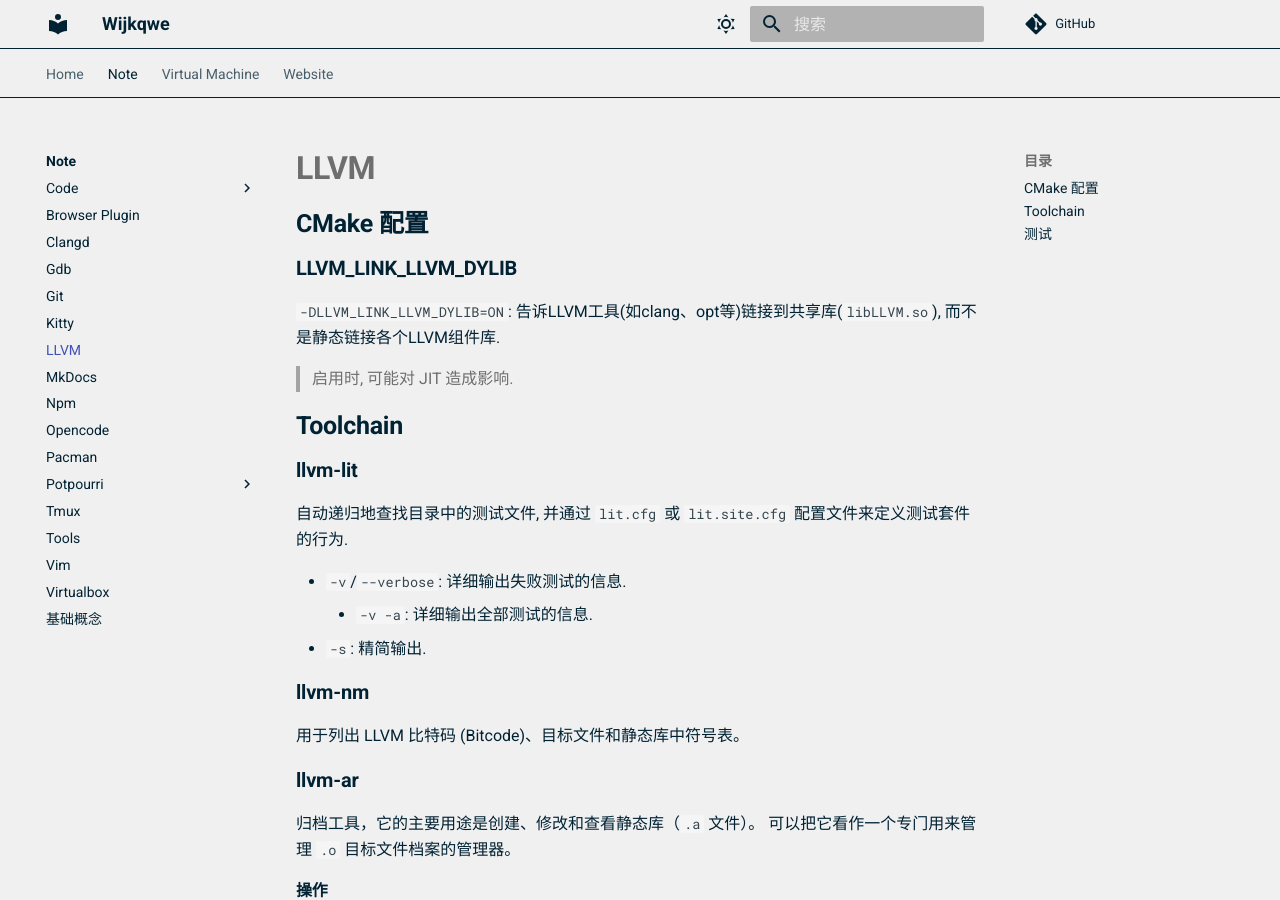
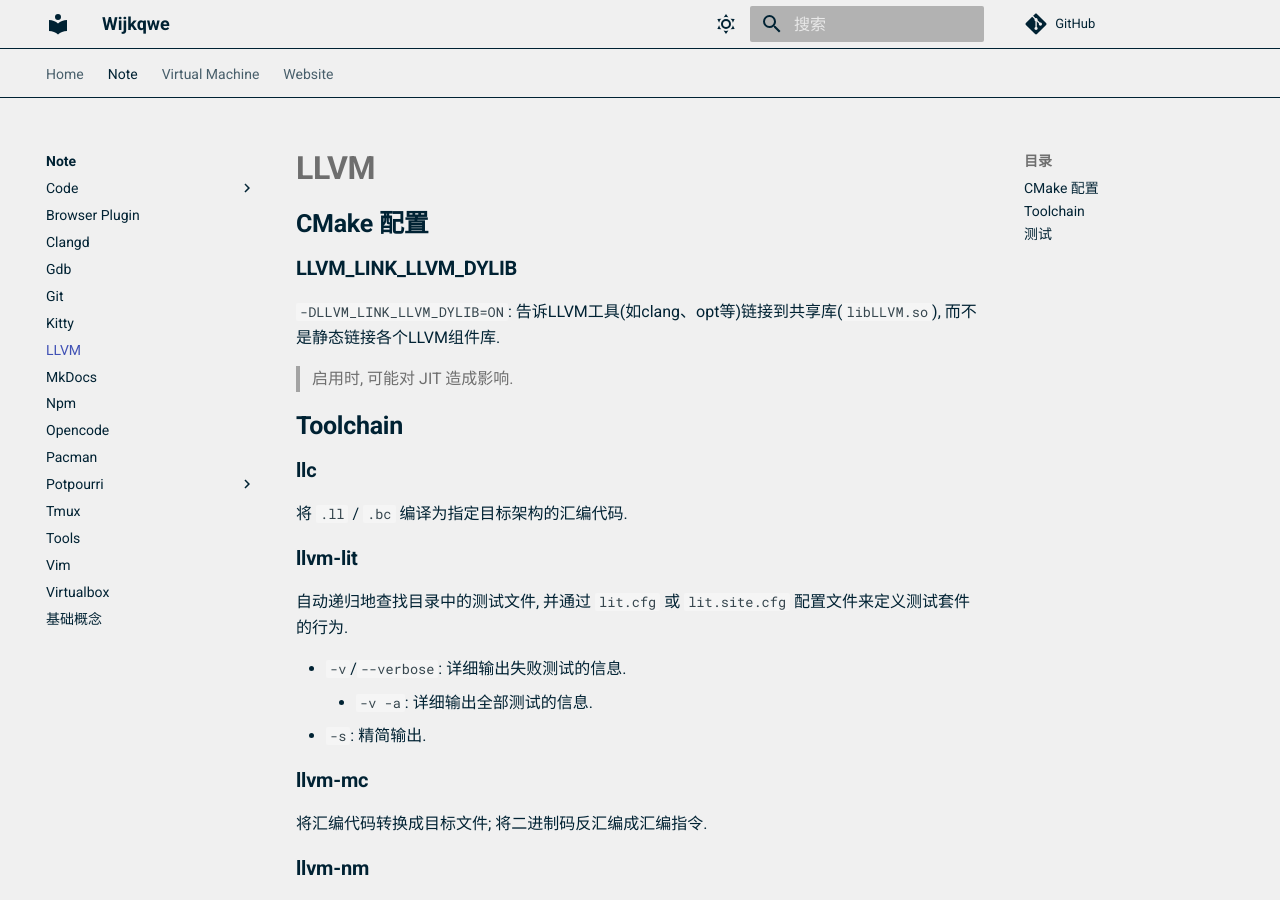
Before and after one commit to Wijkqwe/Wijkqwe.github.io, an MkDocs documentation site: the page built from docs/note/llvm.md, in a window 1280 px wide and 900 px high. Built offline with MkDocs 1.6.1 and Material for MkDocs 9.7.7, drawn with Linux system fonts in a browser that asks for light colours; comment, search, counter and statistics services are not loaded.

Commit message:
[note][llvm]

```diff
--- a/docs/note/llvm.md
+++ b/docs/note/llvm.md
@@ -10,6 +10,10 @@
 
 ## Toolchain
 
+### llc
+
+将 `.ll` / `.bc` 编译为指定目标架构的汇编代码.
+
 ### llvm-lit
 
 自动递归地查找目录中的测试文件, 并通过 `lit.cfg` 或 `lit.site.cfg` 配置文件来定义测试套件的行为.
@@ -17,6 +21,11 @@
 - `-v`/`--verbose`: 详细输出失败测试的信息.
     - `-v -a`: 详细输出全部测试的信息.
 - `-s`: 精简输出.
+
+### llvm-mc
+
+将汇编代码转换成目标文件;
+将二进制码反汇编成汇编指令.
 
 ### llvm-nm
 
```
